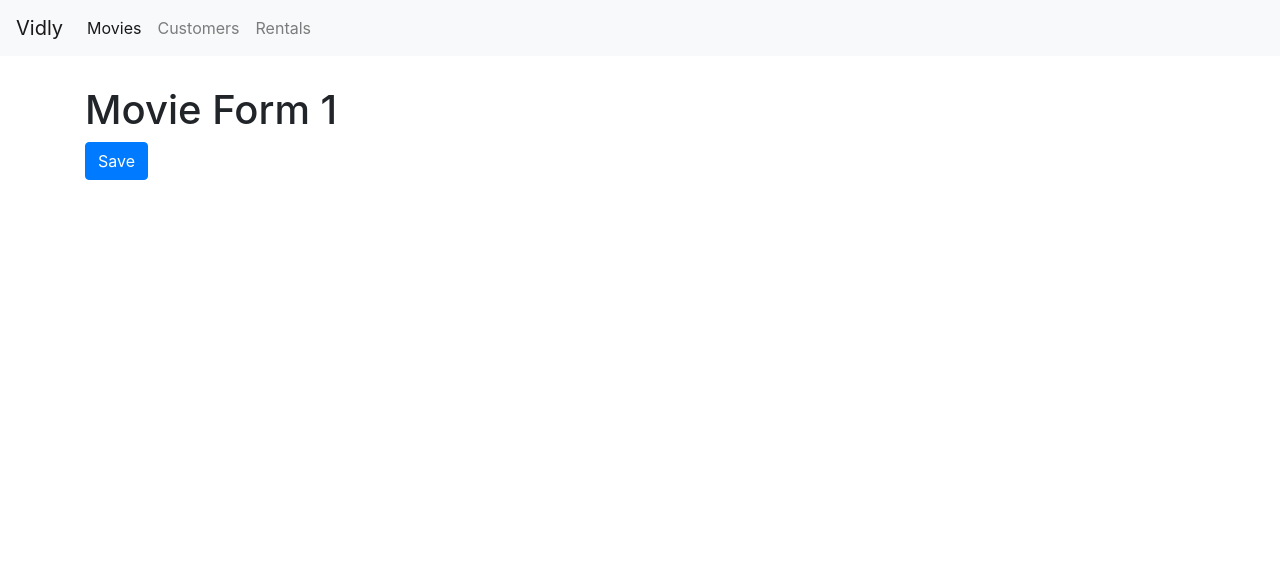
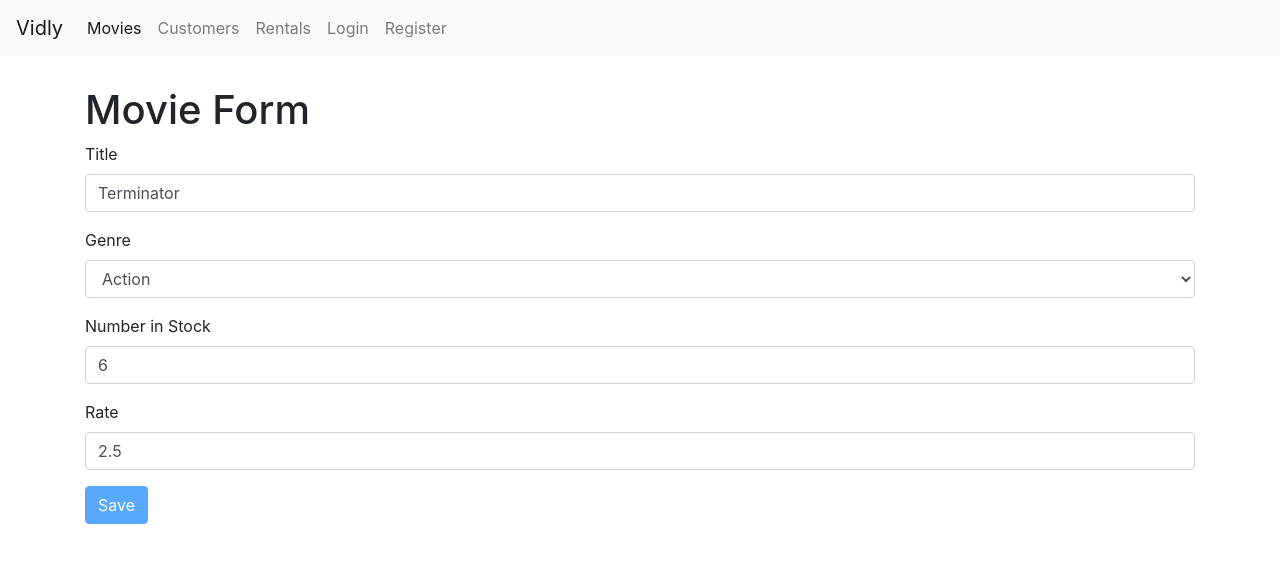
Before and after one commit to MeghaY/movie-list, a React (Create React App) app: page /movies/1 in a window 1280 px wide. Shown: the top 562 px of the page. Built offline with nearby package versions, Linux system fonts and the light colour scheme.

Commit message:
-Forms -Validation - Joi Validation library - create common reusable UI components

```diff
--- a/package.json
+++ b/package.json
@@ -27,6 +27,7 @@
   "devDependencies": {
     "bootstrap": "^4.4.1",
     "font-awesome": "^4.7.0",
+    "joi-browser": "^13.4.0",
     "lodash": "^4.17.15",
     "prop-types": "^15.6.2",
     "query-string": "^6.1.0"
--- a/src/App.js
+++ b/src/App.js
@@ -9,6 +9,8 @@
 import Rentals from './components/rentals';
 import NotFound from './components/notFound';
 import NavBar from "./components/navBar";
+import LoginForm from "./components/loginForm";
+import RegisterForm from "./components/registerForm";
 
 
 class App extends Component {
@@ -18,6 +20,8 @@
                 <NavBar/>
                 <main className="container">
                     <Switch>
+                        <Route path="/login" component={LoginForm}></Route>
+                        <Route path="/register" component={RegisterForm}></Route>
                         <Route path="/movies/:id" component={MovieForm}></Route>
                         <Route path="/movies" component={Movies}></Route>
                         <Route path="/customers" component={Customers}></Route>
--- /dev/null
+++ b/src/components/common/Dropdown.js
@@ -0,0 +1,24 @@
+import React from 'react';
+
+const Dropdown = ({name, label, options, error, ...rest}) => {
+    return (
+        <div className="form-group">
+            <label htmlFor={name}>{label}</label>
+            <select className="form-control"
+                    id={name}
+                    name={name}
+                    {...rest}>
+                <option value=""/>
+                { options.map(item => (
+                    <option key={item._id} value={item._id}>
+                        {item.name}
+                        </option>
+                ))}
+            </select>
+            {error && <div className="alert alert-danger">{error}</div>}
+        </div>
+
+    );
+};
+
+export default Dropdown;
--- /dev/null
+++ b/src/components/common/Form.js
@@ -0,0 +1,91 @@
+import React, { Component } from 'react';
+import Joi from "joi-browser";
+import Input from "./Input";
+import Dropdown from './Dropdown';
+
+class Form extends Component {
+    state = {
+        data: {},
+        errors: {}
+    };
+
+    validate = () => {
+        const options = { abortEarly: false };
+        const { error } = Joi.validate(this.state.data,
+            this.schema, options);
+        if (!error) return null;
+
+        const errors = {};
+        for (let item of error.details) errors[item.path[0]] = item.message;
+        return errors;
+    };
+
+    validateProperty = ({ name, value }) => {
+        const obj = { [name]: value };
+        const schema = { [name]: this.schema[name]};
+        const { error } = Joi.validate(obj, schema);
+        return error ? error.details[0].message : null;
+    };
+
+    handleSubmit = e => {
+        e.preventDefault();
+
+        const errors = this.validate();
+        this.setState({errors: errors || {} });
+        if (errors) return;
+
+        this.doSubmit();
+    };
+
+    handleChange = ({currentTarget: input}) => {
+
+        const errors = {...this.state.errors};
+        const errorMessage = this.validateProperty(input);
+        if (errorMessage) errors[input.name] = errorMessage;
+        else delete errors[input.name];
+
+        const data = { ...this.state.data};
+        data[input.name] = input.value;
+
+        this.setState({ data, errors });
+    };
+
+    renderButton(label) {
+        return (
+            <button disabled={this.validate()}
+                    className="btn btn-primary">
+                {label}</button>
+
+        )
+    }
+
+    renderInput(name, label, type = 'text') {
+        const  { data, errors } = this.state;
+        return (
+            <Input name={name}
+                   type={type}
+                   value={data[name]}
+                   label={label}
+                   onChange={this.handleChange}
+                   error={errors[name]}
+            />
+
+        )
+    }
+
+    renderDropdown(name, label, options) {
+        const { data, errors } = this.state;
+        return (
+            <Dropdown
+                name={name}
+                label={label}
+                options={options}
+                value={data[name]}
+                onChange={this.handleChange}
+                error={errors[name]}
+            />
+        )
+    }
+}
+
+export default Form;
--- /dev/null
+++ b/src/components/common/Input.js
@@ -0,0 +1,17 @@
+import React from 'react';
+
+const Input = ({name, label, error, ...rest}) => {
+    return  (
+        <div className="form-group">
+            <label htmlFor={name}>{label}</label>
+            <input
+                id={name}
+                name={name}
+                {...rest}
+                className="form-control"/>
+            { error && <div className="alert alert-danger">{error}</div>}
+        </div>
+    )
+};
+
+export default Input;
--- /dev/null
+++ b/src/components/common/SearchBox.js
@@ -0,0 +1,16 @@
+import React from 'react';
+
+const SearchBox = ({ value, onChange }) => {
+    return (
+        <input
+            type="text"
+            name="query"
+            className="form-control my-3"
+            placeholder="Search..."
+            value={value}
+            onChange={e => onChange(e.currentTarget.value)}
+            />
+    );
+};
+
+export default SearchBox;
--- /dev/null
+++ b/src/components/loginForm.js
@@ -0,0 +1,36 @@
+import React from 'react';
+import Form from './common/Form';
+import Joi from 'joi-browser';
+
+class LoginForm extends Form {
+    state = {
+        data: {
+            username: '',
+            password: ''
+        },
+        errors: {}
+    };
+
+    schema = {
+        username: Joi.string().required().label('Username'),
+        password: Joi.string().required().label('Password')
+    };
+
+    doSubmit = () => {
+        console.log('Submitted');
+    };
+
+    render() {
+        return (
+            <div>
+                <h1>Login</h1>
+                <form onSubmit={this.handleSubmit}>
+                    {this.renderInput('username', 'Username')}
+                    {this.renderInput('password', 'Password', "password")}
+                    {this.renderButton("Login")}
+                </form>
+            </div>
+        );
+    }
+}
+export default LoginForm;
--- a/src/components/movieForm.js
+++ b/src/components/movieForm.js
@@ -1,13 +1,83 @@
 import React from 'react';
+import Form from './common/Form';
+import { getGenres } from '../services/genreService';
+import { getMovie, saveMovie } from "../services/movieService";
+import Joi from 'joi-browser';
 
-const MovieForm = ({match, history}) => {
-    return (
-        <div>
-            <h1>Movie Form {match.params.id}</h1>
-            <button className="btn btn-primary" onClick={() => history.push("/movies")}>Save</button>
-        </div>
-    );
+class MovieForm extends Form {
+    state = {
+        data: {
+            title: '',
+            genreId: '',
+            numberInStock: '',
+            dailyRentalRate: ''
+        },
+        genres: [],
+        errors: {}
+    };
 
-};
+    schema = {
+        _id: Joi.string(),
+        title: Joi.string()
+            .required()
+            .label('Title'),
+        genreId: Joi.string()
+            .required()
+            .label('Genre'),
+        numberInStock: Joi.string()
+            .required()
+            .min(0)
+            .max(100)
+            .label('Number in Stock'),
+        dailyRentalRate: Joi.string()
+            .required()
+            .min(0)
+            .max(10)
+            .label('Daily Rental Rate')
+    };
+
+    componentDidMount() {
+        const genres = getGenres();
+        this.setState({genres});
+
+        const movieId = this.props.match.params.id;
+        if (movieId === 'new') return;
+
+        const movie = getMovie(movieId);
+        if (!movie) return this.props.history.replace('/notFound');
+
+        this.setState({data: this.mapToViewModel(movie)});
+    }
+
+    mapToViewModel(movie) {
+        return {
+            _id: movie._id,
+            title: movie.title,
+            genreId: movie.genre._id,
+            numberInStock: movie.numberInStock,
+            dailyRentalRate: movie.dailyRentalRate
+        }
+    }
+
+    doSubmit = () => {
+        saveMovie(this.state.data);
+        this.props.history.push('/movies');
+    };
+
+    render() {
+        return (
+            <div>
+                <h1>Movie Form</h1>
+                <form onSubmit={this.handleSubmit}>
+                    {this.renderInput('title', 'Title')}
+                    {this.renderDropdown('genreId', 'Genre', this.state.genres)}
+                    {this.renderInput('numberInStock', 'Number in Stock')}
+                    {this.renderInput('dailyRentalRate', 'Rate')}
+                    {this.renderButton('Save')}
+                </form>
+            </div>
+        );
+    }
+}
 
 export default MovieForm;
--- a/src/components/movies.js
+++ b/src/components/movies.js
@@ -1,9 +1,11 @@
 import React , { Component } from 'react';
+import { Link } from 'react-router-dom';
 import { getMovies } from '../services/movieService';
 import { getGenres } from '../services/genreService';
 import Pagination from './common/Pagination';
 import { paginate } from '../utils/paginate';
 import ListGroup from "./common/ListGroup";
+import SearchBox from "./common/SearchBox";
 import MoviesTable from '../components/moviesTable';
 import _ from 'lodash';
 
@@ -14,6 +16,8 @@
         pageSize: 4,
         currentPage: 1,
         genres: [],
+        searchQuery: '',
+        selectedGenre: null,
         sortColumn: {path: 'title', order: 'asc'}
     };
 
@@ -40,7 +44,11 @@
     };
 
     handleGenreSelect = (genre) => {
-        this.setState({selectedGenre: genre, currentPage: 1});
+        this.setState({selectedGenre: genre, searchQuery: '', currentPage: 1});
+    };
+
+    handleSearch = (query) => {
+        this.setState({searchQuery: query, selectedGenre: null, currentPage: 1});
     };
 
     handleSort = (sortColumn) => {
@@ -48,11 +56,14 @@
     };
 
     getPagedData = () => {
-        const { pageSize, currentPage, sortColumn, selectedGenre, movies: allMovies } = this.state;
+        const { pageSize, currentPage, sortColumn, selectedGenre, searchQuery, movies: allMovies } = this.state;
 
-        const filtered = selectedGenre && selectedGenre._id
-            ? allMovies.filter(m => m.genre._id === selectedGenre._id)
-            : allMovies;
+        let filtered = allMovies;
+        if (searchQuery)
+            filtered = allMovies.filter(m =>
+                m.title.toLowerCase().startsWith(searchQuery.toLowerCase()));
+        else if (selectedGenre && selectedGenre._id)
+            filtered = allMovies.filter(m => m.genre._id === selectedGenre._id);
 
         const sorted = _.orderBy(filtered, [sortColumn.path], [sortColumn.order]);
 
@@ -67,7 +78,7 @@
 
     render() {
         const { length: count } = this.state.movies;
-        const { pageSize, currentPage, sortColumn } = this.state;
+        const { pageSize, currentPage, sortColumn, searchQuery} = this.state;
         if (count === 0)
             return <p>There are no movies to display</p>;
 
@@ -81,7 +92,9 @@
                                onItemSelect={this.handleGenreSelect}/>
                 </div>
                 <div className="col">
+                    <Link className="btn btn-primary" to='/movies/new' style={{marginBottom: '20px'}}>New Movie</Link>
                     <p> Showing { totalCount } movies from the database</p>
+                    <SearchBox value={searchQuery} onChange={this.handleSearch} />
                     <MoviesTable
                         movies={movies}
                         sortColumn={sortColumn}
--- a/src/components/navBar.js
+++ b/src/components/navBar.js
@@ -20,6 +20,12 @@
                     <li className="nav-item">
                         <NavLink className="nav-link" to="/rentals">Rentals</NavLink>
                     </li>
+                    <li className="nav-item">
+                        <NavLink className="nav-link" to="/login">Login</NavLink>
+                    </li>
+                    <li className="nav-item">
+                        <NavLink className="nav-link" to="/register">Register</NavLink>
+                    </li>
                 </ul>
             </div>
         </nav>
--- /dev/null
+++ b/src/components/registerForm.js
@@ -0,0 +1,47 @@
+import React from 'react';
+import Form from './common/Form';
+import Joi from 'joi-browser';
+
+class RegisterForm extends Form {
+    state = {
+        data: {
+            username: '',
+            password: '',
+            name: ''
+        },
+        errors: {}
+    };
+    schema = {
+        username: Joi.string()
+            .required()
+            .email()
+            .label('Username'),
+        password: Joi.string()
+            .required()
+            .min(5).
+            label('Password'),
+        name: Joi.string()
+            .required()
+            .label('Name')
+    };
+
+    doSubmit = () => {
+        console.log('registered');
+    };
+
+    render() {
+        return (
+            <div>
+                <h1>Register</h1>
+                <form onSubmit={this.handleSubmit}>
+                    {this.renderInput('username', 'Username', 'email')}
+                    {this.renderInput('password', 'Password', 'password')}
+                    {this.renderInput('name', 'Name')}
+                    {this.renderButton('Register')}
+                </form>
+            </div>
+        )
+    }
+}
+
+export default RegisterForm;
```
Also changed, not shown: src/services/movieService.js (+16 -0 lines), 1 other file (tests, documents, lock files or other folders).
